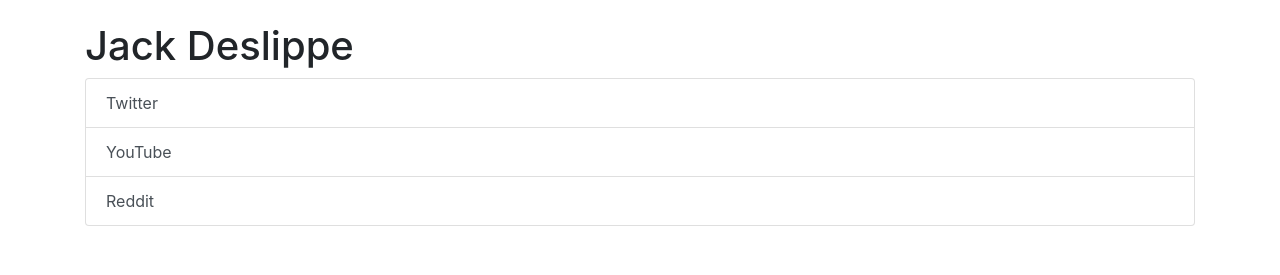
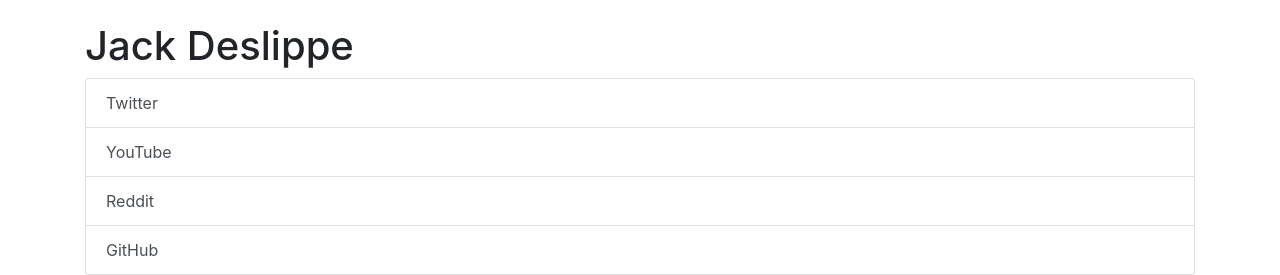
Before and after one commit to jdeslip/www, a plain HTML site: page index.html in a window 1280 px wide. Shown: the part 865-1140 px from the top of the page. Before the commit the page ends 1091 px from the top, so only its background shows below. Drawn offline with nearby package versions, Linux system fonts and the light colour scheme.

Commit message:
Update index.html

```diff
--- a/index.html
+++ b/index.html
@@ -40,6 +40,7 @@
                <a href="https://twitter.com/jdeslip" class="list-group-item list-group-item-action">Twitter</a>
                <a href="https://www.youtube.com/c/JackDeslippe" class="list-group-item list-group-item-action">YouTube</a>
                <a href="https://www.reddit.com/user/jdeslip" class="list-group-item list-group-item-action">Reddit</a>
+               <a href="https://github.com/jdeslip" class="list-group-item list-group-item-action">GitHub</a>
             </div>
          </div>
       </div>
```
